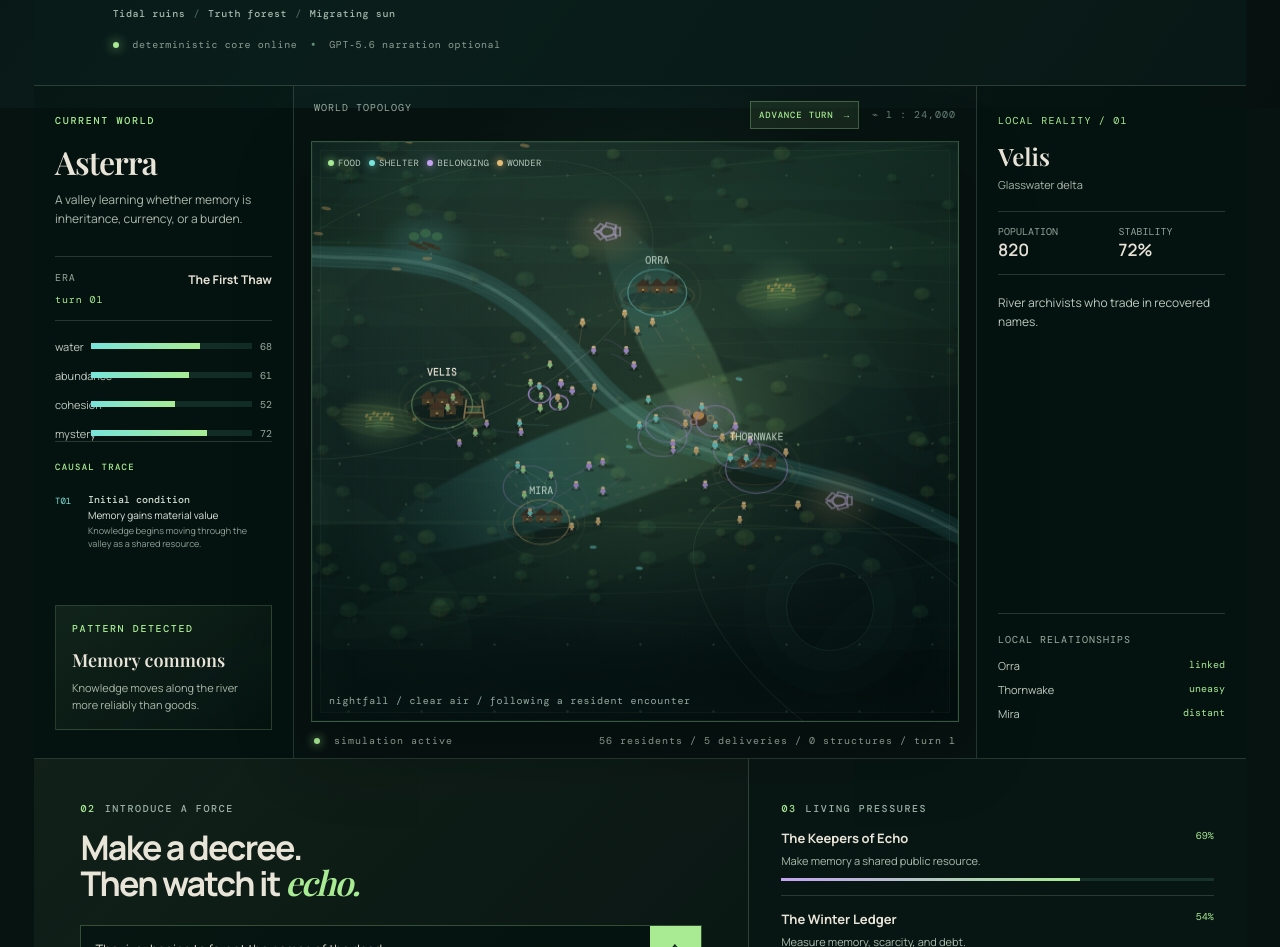
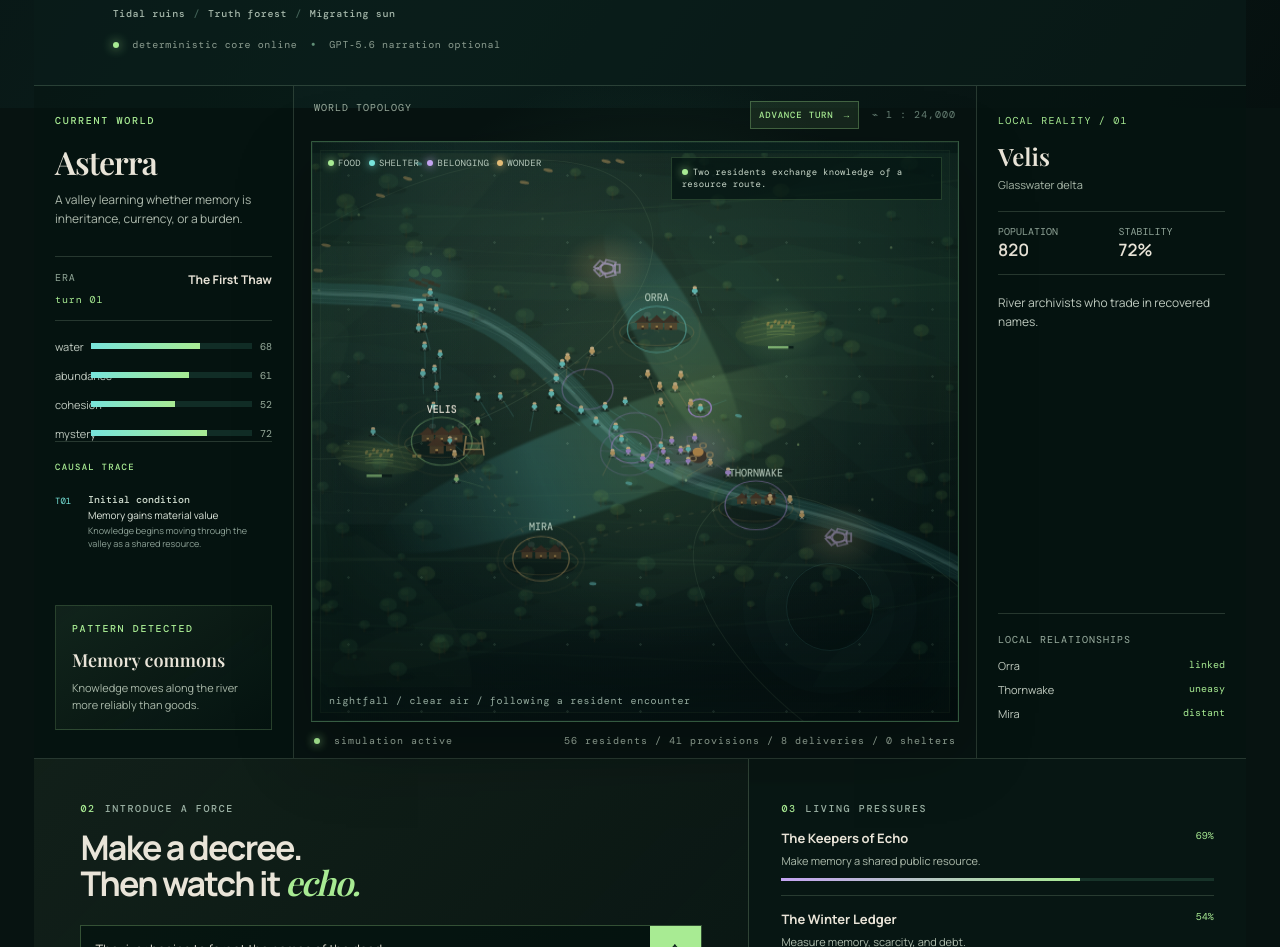
Before and after one commit to rotisk1995/seed-genesis-engine, a website: page public/index.html in a window 1280 px wide. Shown: the part 692-1639 px from the top of the page. Drawn offline with nearby package versions, Linux system fonts and the light colour scheme; a web font is replaced by a local one.

Commit message:
Simulate local knowledge and finite resources

```diff
--- a/public/app.js
+++ b/public/app.js
@@ -158,18 +158,35 @@ function renderTrace() {
 }
 
 const needColors = { food: "#a8eb93", shelter: "#78e4db", belonging: "#c4a4f2", wonder: "#e3bc76" };
-const ecosystem = { canvas: null, context: null, width: 0, height: 0, terrain: null, particles: [], wildlife: [], encounters: [], exchanges: 0, deliveries: 0, settlementWorks: [], lastCommittedExchanges: 0, lastCommittedDeliveries: 0, lastCommittedConstruction: 0, lastFrame: 0, lastReadout: 0, running: false, reducedMotion: false, camera: { x: 0, y: 0, zoom: 1.16, focus: "" } };
+const ecosystem = { canvas: null, context: null, width: 0, height: 0, terrain: null, particles: [], wildlife: [], resources: [], encounters: [], exchanges: 0, deliveries: 0, settlementWorks: [], events: [], lastEventAt: 0, lastCommittedExchanges: 0, lastCommittedDeliveries: 0, lastCommittedConstruction: 0, lastFrame: 0, lastReadout: 0, running: false, reducedMotion: false, camera: { x: 0, y: 0, zoom: 1.16, focus: "" } };
 let cinematic = null;
 const useCinematicWebGL = new URLSearchParams(window.location.search).get("renderer") === "webgl";
 
+function resourceById(id) {
+  return ecosystem.resources.find((site) => site.id === id);
+}
+
+function resourcePosition(site) {
+  return { x: (site.x / 100) * ecosystem.width, y: (site.y / 100) * ecosystem.height };
+}
+
+function reportLiveEvent(text, now = performance.now(), force = false) {
+  if (!force && now - ecosystem.lastEventAt < 520) return;
+  ecosystem.lastEventAt = now;
+  ecosystem.events.push({ at: now, text });
+  if (ecosystem.events.length > 8) ecosystem.events.shift();
+  const readout = $("#liveEvent");
+  if (readout) readout.textContent = text;
+}
+
 function fieldSites() {
   return [
-    { need: "food", x: 18 + world.conditions.water * 0.08, y: 57, label: "reed fields" },
-    { need: "food", x: 72, y: 31 + (100 - world.conditions.water) * 0.06, label: "orchard" },
-    { need: "shelter", x: 29, y: 24, label: "timber stand" },
-    { need: "belonging", x: 62, y: 56, label: "shared hearth" },
-    { need: "wonder", x: 51, y: 18 + world.conditions.mystery * 0.05, label: "standing stones" },
-    { need: "wonder", x: 79, y: 72, label: "old observatory" }
+    { id: "reed-fields", need: "food", x: 18 + world.conditions.water * 0.08, y: 57, label: "reed fields", capacity: 26, regen: .012 },
+    { id: "orchard", need: "food", x: 72, y: 31 + (100 - world.conditions.water) * 0.06, label: "orchard", capacity: 18, regen: .008 },
+    { id: "timber-stand", need: "shelter", x: 29, y: 24, label: "timber stand", capacity: 22, regen: .006 },
+    { id: "shared-hearth", need: "belonging", x: 62, y: 56, label: "shared hearth", capacity: 1, regen: 0 },
+    { id: "standing-stones", need: "wonder", x: 51, y: 18 + world.conditions.mystery * 0.05, label: "standing stones", capacity: 1, regen: 0 },
+    { id: "old-observatory", need: "wonder", x: 79, y: 72, label: "old observatory", capacity: 1, regen: 0 }
   ];
 }
 
@@ -334,7 +351,8 @@ function updateEcosystemReadout() {
     return;
   }
   const structures = ecosystem.settlementWorks.reduce((sum, work) => sum + work.completed, 0);
-  status.textContent = ecosystem.particles.length + " residents / " + ecosystem.deliveries + " deliveries / " + structures + " structures / turn " + world.turn;
+  const provisions = ecosystem.resources.filter((site) => site.capacity > 1).reduce((sum, site) => sum + Math.round(site.stock), 0);
+  status.textContent = ecosystem.particles.length + " residents / " + provisions + " provisions / " + ecosystem.deliveries + " deliveries / " + structures + " shelters";
 }
 
 function resizeEcosystem() {
@@ -353,6 +371,11 @@ function resizeEcosystem() {
 function resetEcosystem() {
   if (!ecosystem.canvas || !world.settlements.length) return;
   resizeEcosystem();
+  ecosystem.resources = fieldSites().map((site, index) => ({
+    ...site,
+    stock: site.capacity > 1 ? Math.max(4, Math.round(site.capacity * (.48 + ((hash(world.seed + site.id) + index) % 31) / 100))) : site.capacity,
+    depletedAt: 0
+  }));
   const population = world.settlements.reduce((sum, settlement) => sum + settlement.population, 0);
   const residentCount = Math.min(72, Math.max(48, Math.round(population / 36)));
   ecosystem.particles = Array.from({ length: residentCount }, (_, index) => {
@@ -368,7 +391,14 @@ function resetEcosystem() {
     const y = (home.y / 100) * ecosystem.height + Math.sin(angle) * radius;
     const baseNeeds = agent.needs || { food: 60, shelter: 60, belonging: 60, wonder: 60 };
     const needs = Object.fromEntries(Object.entries(baseNeeds).map(([need, value], needIndex) => [need, clamp(value + ((seed >> (needIndex * 3)) % 19) - 9, 8, 100)]));
-    return { seed, agentIndex, homeIndex, phase: (seed % 12) / 12, x, y, vx: 0, vy: 0, tail: [{ x, y }], needs, memories: 0, ties: {}, carrying: null, deliveries: 0, activity: "belonging", urgency: 0.5, lastNeedTick: performance.now(), lastEncounter: performance.now() + (seed % 1100), lastGather: 0, lastDelivery: 0 };
+    const knownSites = ecosystem.resources.filter((site, siteIndex) => {
+      const sitePoint = resourcePosition(site);
+      const homeDistance = Math.hypot(sitePoint.x - (home.x / 100) * ecosystem.width, sitePoint.y - (home.y / 100) * ecosystem.height);
+      return site.need === "belonging" || homeDistance < ecosystem.width * .34 || (seed + siteIndex * 29) % 7 === 0;
+    }).map((site) => site.id);
+    const foodSite = ecosystem.resources.filter((site) => site.need === "food")[seed % 2];
+    if (foodSite && !knownSites.includes(foodSite.id)) knownSites.push(foodSite.id);
+    return { seed, agentIndex, homeIndex, phase: (seed % 12) / 12, x, y, vx: 0, vy: 0, tail: [{ x, y }], needs, memories: 0, ties: {}, knownSites, discoveries: knownSites.length, explore: { x: 12 + (seed % 76), y: 12 + ((seed >> 7) % 76) }, carrying: null, deliveries: 0, activity: "belonging", urgency: 0.5, lastNeedTick: performance.now(), lastEncounter: performance.now() + (seed % 1100), lastGather: 0, lastDelivery: 0 };
   });
   ecosystem.wildlife = Array.from({ length: 15 }, (_, index) => {
     const seed = hash(world.seed + ":wildlife:" + index);
@@ -382,6 +412,8 @@ function resetEcosystem() {
   ecosystem.encounters = [];
   ecosystem.exchanges = 0;
   ecosystem.deliveries = 0;
+  ecosystem.events = [];
+  ecosystem.lastEventAt = 0;
   ecosystem.settlementWorks = world.settlements.map((settlement, index) => ({
     grain: 0,
     timber: Math.max(0, Math.floor((64 - settlement.stability) / 11)),
@@ -392,13 +424,25 @@ function resetEcosystem() {
   ecosystem.lastCommittedDeliveries = 0;
   ecosystem.lastCommittedConstruction = 0;
   ecosystem.lastReadout = 0;
+  reportLiveEvent("Residents begin with partial knowledge of the valley.", performance.now(), true);
   updateEcosystemReadout();
+}
+
+function chooseKnownSite(particle, need) {
+  return ecosystem.resources
+    .filter((site) => site.need === need && particle.knownSites.includes(site.id) && (site.capacity <= 1 || site.stock >= 1))
+    .map((site) => {
+      const point = resourcePosition(site);
+      const distance = Math.hypot(point.x - particle.x, point.y - particle.y);
+      const availability = site.capacity > 1 ? site.stock / site.capacity : 1;
+      return { site, score: availability * 100 - distance * .085 + ((particle.seed + hash(site.id)) % 9) };
+    })
+    .sort((a, b) => b.score - a.score)[0]?.site || null;
 }
 
 function particleTarget(particle, now) {
   const [need, value] = Object.entries(particle.needs).sort(([, a], [, b]) => a - b)[0];
   const home = world.settlements[particle.homeIndex % world.settlements.length];
-  const neighbour = world.settlements[(particle.homeIndex + 1 + (particle.seed % Math.max(1, world.settlements.length - 1))) % world.settlements.length];
   if (particle.carrying) {
     return {
       need: particle.carrying === "grain" ? "food" : "shelter",
@@ -409,26 +453,25 @@ function particleTarget(particle, now) {
       resource: particle.carrying
     };
   }
-  const travelling = Math.floor(now / 2800 + particle.phase) % 2 === 0;
-  const sites = fieldSites();
-  let destination = home;
-  let mode = "restore";
-  let resource = null;
-  const foodSites = sites.filter((site) => site.need === "food");
-  const shelterSites = sites.filter((site) => site.need === "shelter");
-  const belongingSites = sites.filter((site) => site.need === "belonging");
-  const wonderSites = sites.filter((site) => site.need === "wonder");
-  if (need === "food") { destination = travelling ? foodSites[particle.seed % foodSites.length] : home; mode = travelling ? "gather" : "restore"; resource = "grain"; }
-  if (need === "shelter") { destination = travelling ? shelterSites[0] : home; mode = travelling ? "gather" : "restore"; resource = "timber"; }
-  if (need === "belonging") destination = travelling ? belongingSites[0] : neighbour;
-  if (need === "wonder") destination = wonderSites[particle.seed % wonderSites.length];
+  const site = chooseKnownSite(particle, need);
+  if (!site) {
+    const x = (particle.explore.x / 100) * ecosystem.width;
+    const y = (particle.explore.y / 100) * ecosystem.height;
+    return { need, urgency: (100 - value) / 100, x, y, mode: "explore", resource: null };
+  }
+  const destination = site;
+  const mode = need === "food" || need === "shelter" ? "gather" : "restore";
+  const resource = need === "food" ? "grain" : need === "shelter" ? "timber" : null;
   const sway = Math.sin(now / 850 + particle.phase * 7) * 1.6;
-  return { need, urgency: (100 - value) / 100, x: ((destination.x + sway) / 100) * ecosystem.width, y: ((destination.y + Math.cos(now / 1000 + particle.phase * 9) * 1.3) / 100) * ecosystem.height, mode, resource };
+  return { need, urgency: (100 - value) / 100, x: ((destination.x + sway) / 100) * ecosystem.width, y: ((destination.y + Math.cos(now / 1000 + particle.phase * 9) * 1.3) / 100) * ecosystem.height, mode, resource, siteId: site.id };
 }
 
 function updateEcosystem(now) {
   const dt = Math.min(2, Math.max(0.4, (now - (ecosystem.lastFrame || now)) / 16.67));
   ecosystem.lastFrame = now;
+  ecosystem.resources.forEach((site) => {
+    if (site.capacity > 1 && site.stock < site.capacity) site.stock = Math.min(site.capacity, site.stock + site.regen * dt);
+  });
   ecosystem.particles.forEach((particle) => {
     const elapsed = Math.max(0, (now - particle.lastNeedTick) / 1000);
     if (elapsed > 0.65) {
@@ -438,6 +481,15 @@ function updateEcosystem(now) {
       particle.needs.wonder = Math.max(8, particle.needs.wonder - elapsed * 0.16);
       particle.lastNeedTick = now;
     }
+    ecosystem.resources.forEach((site) => {
+      if (particle.knownSites.includes(site.id)) return;
+      const point = resourcePosition(site);
+      if (Math.hypot(point.x - particle.x, point.y - particle.y) < 50) {
+        particle.knownSites.push(site.id);
+        particle.discoveries += 1;
+        reportLiveEvent("A resident discovers the " + site.label + ".", now);
+      }
+    });
     const target = particleTarget(particle, now);
     const dx = target.x - particle.x;
     const dy = target.y - particle.y;
@@ -451,12 +503,22 @@ function updateEcosystem(now) {
     particle.urgency = target.urgency;
     if (distance < 14) {
       if (target.mode === "gather" && !particle.carrying && now - particle.lastGather > 650) {
-        particle.carrying = target.resource;
-        particle.lastGather = now;
+        const site = resourceById(target.siteId);
+        if (site && site.stock >= 1) {
+          site.stock -= 1;
+          particle.carrying = target.resource;
+          particle.lastGather = now;
+          reportLiveEvent(site.label + " supplies " + (target.resource === "grain" ? "grain" : "timber") + " to a nearby resident.", now);
+        } else if (site) {
+          site.depletedAt = now;
+          particle.explore = { x: 9 + ((particle.seed + Math.round(now / 100)) % 82), y: 12 + ((particle.seed >> 4) % 74) };
+          reportLiveEvent(site.label + " is depleted; residents begin searching elsewhere.", now);
+        }
       } else if (target.mode === "deliver" && particle.carrying && now - particle.lastDelivery > 650) {
         const work = ecosystem.settlementWorks[particle.homeIndex];
+        const delivered = particle.carrying;
         if (work) {
-          if (particle.carrying === "grain") {
+          if (delivered === "grain") {
             work.grain = Math.min(18, work.grain + 1);
             particle.needs.food = Math.min(100, particle.needs.food + 16);
           } else {
@@ -474,9 +536,13 @@ function updateEcosystem(now) {
         particle.deliveries += 1;
         particle.carrying = null;
         particle.lastDelivery = now;
+        reportLiveEvent(world.settlements[particle.homeIndex].name + " receives " + (delivered === "grain" ? "grain" : "timber") + ".", now);
       } else if (target.mode === "restore") {
         particle.needs[target.need] = Math.min(100, particle.needs[target.need] + (target.need === "belonging" ? 0.75 : 0.52) * dt);
         if (target.need === "wonder") particle.memories += 0.01 * dt;
+      } else if (target.mode === "explore") {
+        particle.explore = { x: 8 + ((particle.seed + Math.round(now / 120)) % 84), y: 10 + ((particle.seed >> 3) % 80) };
+        particle.memories += .04;
       }
     }
     const previous = particle.tail.at(-1);
@@ -513,6 +579,16 @@ function updateEcosystem(now) {
         b.needs.belonging = Math.min(100, b.needs.belonging + 14);
         a.ties[b.homeIndex] = (a.ties[b.homeIndex] || 0) + 1;
         b.ties[a.homeIndex] = (b.ties[a.homeIndex] || 0) + 1;
+        const sharedKnowledge = [...new Set([...a.knownSites, ...b.knownSites])];
+        const learnedByA = sharedKnowledge.length - a.knownSites.length;
+        const learnedByB = sharedKnowledge.length - b.knownSites.length;
+        if (learnedByA || learnedByB) {
+          a.knownSites = sharedKnowledge.slice();
+          b.knownSites = sharedKnowledge.slice();
+          a.discoveries += learnedByA;
+          b.discoveries += learnedByB;
+          reportLiveEvent("Two residents exchange knowledge of a resource route.", now);
+        }
         a.lastEncounter = now; b.lastEncounter = now; newEncounters += 1;
       }
     }
@@ -524,12 +600,15 @@ function drawResourceSite(context, site, now, nightStrength) {
   const x = (site.x / 100) * ecosystem.width;
   const y = (site.y / 100) * ecosystem.height;
   const color = needColors[site.need];
+  const availability = site.capacity > 1 ? Math.max(.08, site.stock / site.capacity) : 1;
   const pulse = 0.5 + Math.sin(now / 700 + x * .08 + y * .04) * 0.5;
   const glow = context.createRadialGradient(x, y, 1, x, y, 30 + pulse * 7);
-  glow.addColorStop(0, color + "42");
+  glow.addColorStop(0, color + Math.round((20 + availability * 46)).toString(16).padStart(2, "0"));
   glow.addColorStop(1, color + "00");
   context.fillStyle = glow;
   context.beginPath(); context.arc(x, y, 31 + pulse * 6, 0, Math.PI * 2); context.fill();
+  context.save();
+  context.globalAlpha = .35 + availability * .65;
 
   if (site.need === "food") {
     context.strokeStyle = "rgba(187,221,113,.38)";
@@ -572,6 +651,13 @@ function drawResourceSite(context, site, now, nightStrength) {
       context.save(); context.translate(x + Math.cos(angle) * 8, y + Math.sin(angle) * 6); context.rotate(angle); context.strokeRect(-1.8, -4, 3.6, 8); context.restore();
     }
     context.beginPath(); context.arc(x, y, 4 + pulse * 1.5, 0, Math.PI * 2); context.stroke();
+  }
+  context.restore();
+  if (site.capacity > 1) {
+    context.fillStyle = "rgba(4,20,17,.72)";
+    context.fillRect(x - 10, y + 17, 20, 2.5);
+    context.fillStyle = color;
+    context.fillRect(x - 10, y + 17, 20 * availability, 2.5);
   }
 }
 
@@ -746,7 +832,7 @@ function drawEcosystem(now) {
   context.fillRect(0, 0, ecosystem.width, ecosystem.height);
 
   drawLivingWater(context, now, daylight);
-  fieldSites().forEach((site) => drawResourceSite(context, site, now, nightStrength));
+  ecosystem.resources.forEach((site) => drawResourceSite(context, site, now, nightStrength));
 
   world.settlements.forEach((settlement, index) => drawVillage(context, settlement, index, nightStrength));
   ecosystem.wildlife.slice().sort((a, b) => a.y - b.y).forEach((animal) => drawWildlife(context, animal));
@@ -828,7 +914,7 @@ function commitEcosystemTurn() {
 
 function animateEcosystem(now) {
   if (!ecosystem.running) return;
-  if (!ecosystem.reducedMotion || now - (ecosystem.lastFrame || 0) > 180) updateEcosystem(now);
+  updateEcosystem(now);
   drawEcosystem(now);
   requestAnimationFrame(animateEcosystem);
 }
--- a/public/index.html
+++ b/public/index.html
@@ -47,7 +47,7 @@
 
         <div class="world-stage">
           <div class="stage-toolbar"><span>WORLD TOPOLOGY</span><div class="stage-actions"><button class="advance-button" id="advanceButton">advance turn <i>→</i></button><span class="map-scale">⌁ 1 : 24,000</span></div></div>
-          <div class="map-frame" id="worldMap" role="region" aria-label="Living ecosystem map"><div class="map-river river-one"></div><div class="map-river river-two"></div><div class="map-contour contour-one"></div><div class="map-contour contour-two"></div><div class="map-stars"></div><canvas class="cinematic-canvas" id="cinematicCanvas" aria-label="Cinematic low-poly village view">Cinematic low-poly village view.</canvas><canvas class="ecosystem-canvas" id="ecosystemCanvas" aria-label="Interactive cinematic village observation scene">Interactive cinematic village observation scene.</canvas><div class="ecosystem-key" aria-label="Resident needs legend"><span><i class="need-food"></i>food</span><span><i class="need-shelter"></i>shelter</span><span><i class="need-belonging"></i>belonging</span><span><i class="need-wonder"></i>wonder</span></div><div class="map-caption" id="cameraFocus">Dawn / clear air / observing the valley</div></div>
+          <div class="map-frame" id="worldMap" role="region" aria-label="Living ecosystem map"><div class="map-river river-one"></div><div class="map-river river-two"></div><div class="map-contour contour-one"></div><div class="map-contour contour-two"></div><div class="map-stars"></div><canvas class="cinematic-canvas" id="cinematicCanvas" aria-label="Cinematic low-poly village view">Cinematic low-poly village view.</canvas><canvas class="ecosystem-canvas" id="ecosystemCanvas" aria-label="Interactive cinematic village observation scene">Interactive cinematic village observation scene.</canvas><div class="ecosystem-key" aria-label="Resident needs legend"><span><i class="need-food"></i>food</span><span><i class="need-shelter"></i>shelter</span><span><i class="need-belonging"></i>belonging</span><span><i class="need-wonder"></i>wonder</span></div><div class="simulation-readout" aria-live="polite"><span class="pulse"></span><span id="liveEvent">Residents begin with partial knowledge of the valley.</span></div><div class="map-caption" id="cameraFocus">Dawn / clear air / observing the valley</div></div>
           <div class="stage-footer"><span><i class="pulse"></i> simulation active</span><span id="mapStatus">4 settlements / 3 tensions / 1 shared river</span></div>
         </div>
 
@@ -70,6 +70,6 @@
       <footer><span>SEED / OBSERVE · LEARN · EVOLVE</span><span>Built for worlds that surprise their creators.</span></footer>
     </main>
     <template id="settlementTemplate"><button class="settlement"><span class="settlement-core"></span><span class="settlement-card"><b></b><small></small><em></em></span></button></template>
-    <script type="module" src="/app.js?v=20260715-graphics"></script>
+    <script type="module" src="/app.js?v=20260716-dynamics"></script>
   </body>
 </html>
```
Also changed, not shown: PRODUCT_REQUIREMENTS.md (+4 -3 lines), README.md, public/style.css.
